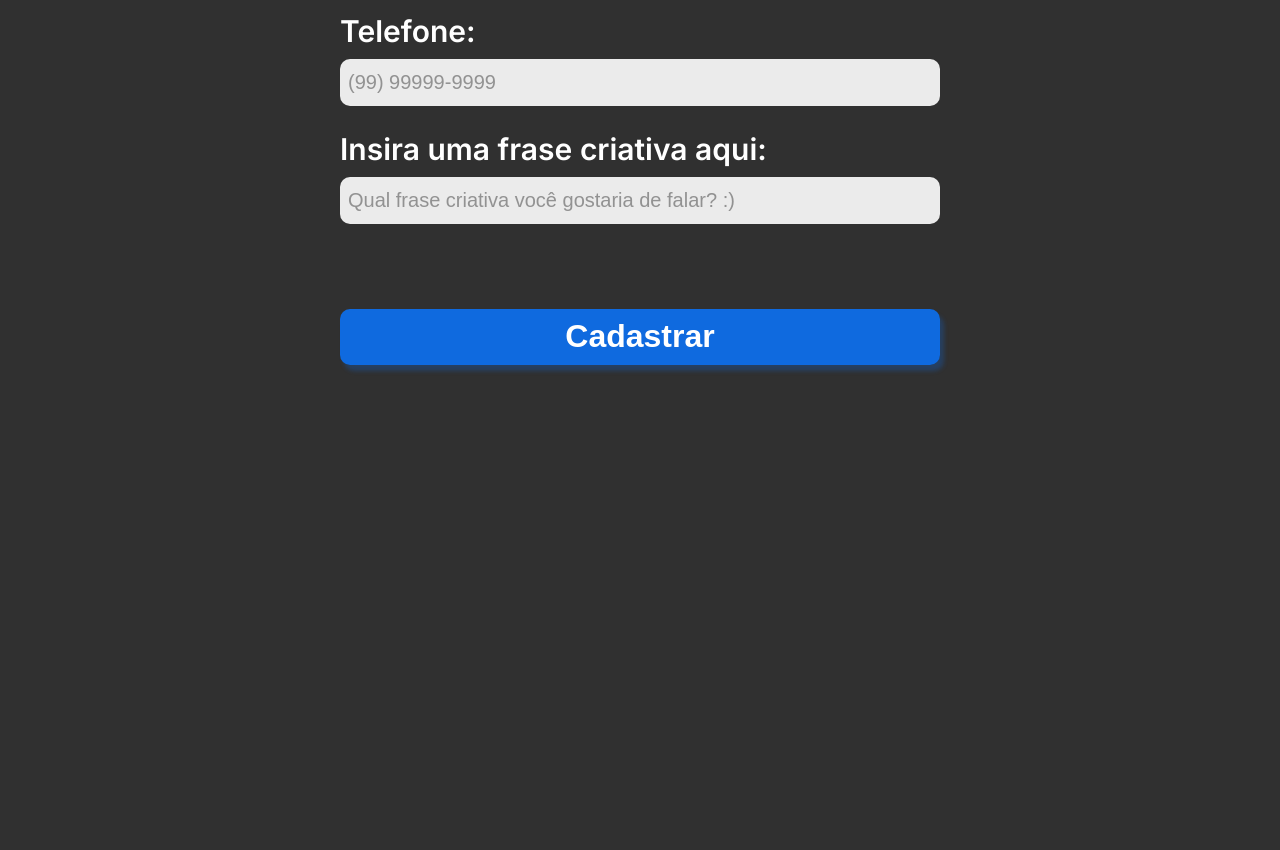
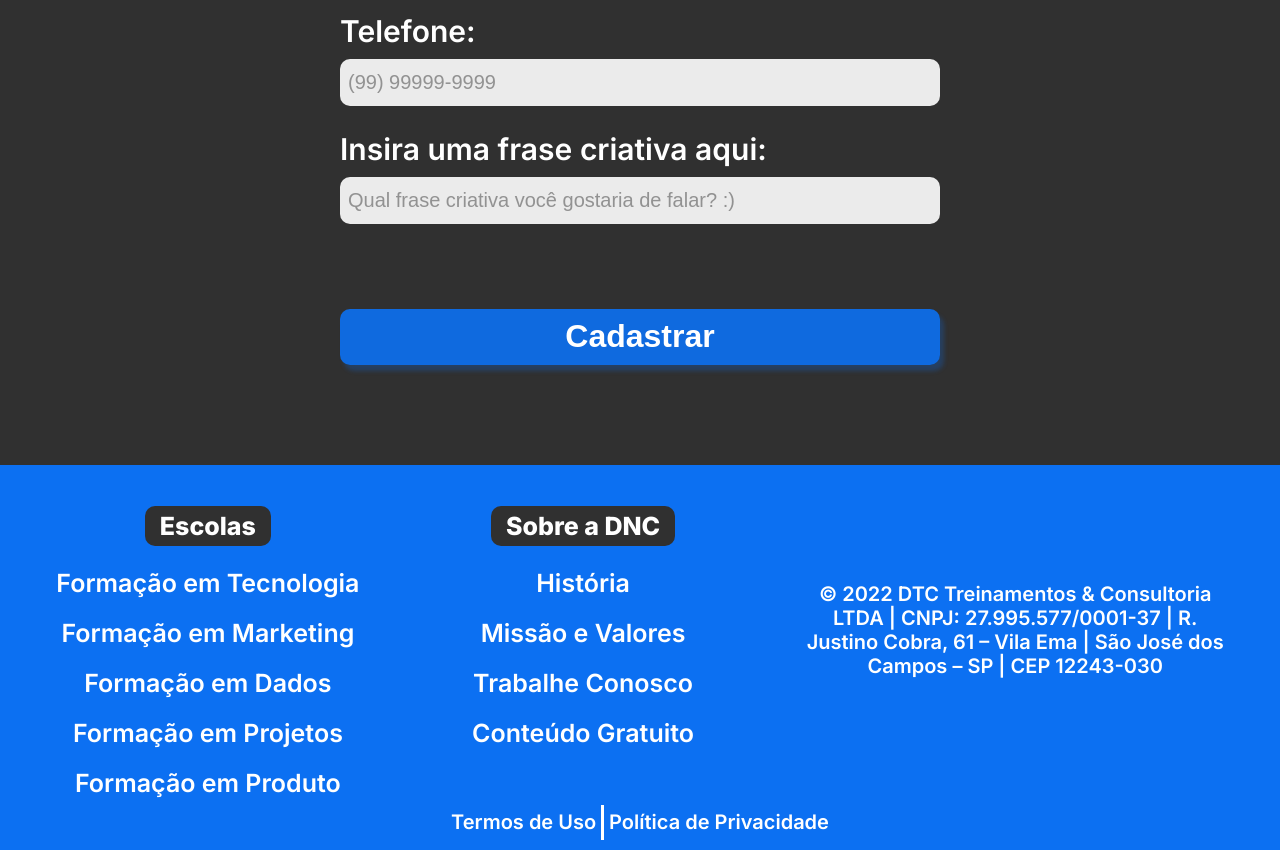
Before and after one commit to xMACIELx/Boot_Camp_DNC, a plain HTML site: page index.html in a window 1280 px wide. Shown: the part 1202-2052 px from the top of the page. Before the commit the page ends 1667 px from the top, so only its background shows below. Drawn offline with Linux system fonts and the light colour scheme.

Commit message:
Estrtura Footer

```diff
--- a/index.html
+++ b/index.html
@@ -73,5 +73,44 @@
             <input type="submit" value="Cadastrar">
         </form>
     </section>
+
+    <footer>
+        <div id="parte01">
+            <nav>
+                <h5>Escolas</h5>
+                <ul>
+                    <li><a href="">Formação em Tecnologia</a></li>
+                    <li><a href="">Formação em Marketing</a></li>
+                    <li><a href="">Formação em Dados</a></li>
+                    <li><a href="">Formação em Projetos</a></li>
+                    <li><a href="">Formação em Produto</a></li>
+                </ul>
+            </nav>
+
+            <nav>
+                <h5>Sobre a DNC</h5>
+                <ul>
+                    <li><a href="">História</a></li>
+                    <li><a href="">Missão e Valores</a></li>
+                    <li><a href="">Trabalhe Conosco</a></li>
+                    <li><a href="">Conteúdo Gratuito</a></li>
+                </ul>
+            </nav>
+
+            <div id="endereço">
+                <p>
+                    © 2022 DTC Treinamentos & Consultoria <br>
+                    LTDA | CNPJ: 27.995.577/0001-37 | R. <br>
+                    Justino Cobra, 61 – Vila Ema | São José dos <br>
+                    Campos – SP | CEP 12243-030
+                </p>
+            </div>
+        </div>
+
+        <div id="parte02">
+            <a href="" id="comBorda">Termos de Uso</a>
+            <a href="">Política de Privacidade</a>
+        </div>
+    </footer>
 </body>
 </html>
--- a/style.css
+++ b/style.css
@@ -163,3 +163,87 @@ section {
                     background-color: rgba(9, 91, 199, 0.9);
                     color: rgb(218, 218, 218);
                 }
+
+footer {
+    width: 100%;
+    background-color: #0C70F2;
+}
+
+    footer #parte01 {
+        display: flex;
+        justify-content: space-around;
+        align-items: center;
+    }
+
+        footer nav {
+            display: flex;
+            flex-direction: column;
+            align-items: center;
+            height: 330px;
+        }
+
+            footer #parte01 h5 {
+                text-align: center;
+                color: white;
+                font-family: "Inter", sans-serif;
+                font-size: 25px;
+                font-weight: 800;
+                background-color: #303030;
+                border-radius: 10px;
+                padding: 5px 15px 5px 15px;
+                margin-bottom: 2px;
+            }
+
+            footer #parte01 ul {
+                list-style: none;
+                margin: 0px;
+                padding: 0px;
+            }
+
+                footer #parte01 ul li {
+                    text-align: center;
+                    font-family: "Inter", sans-serif;
+                    font-size: 25px;
+                    font-weight: 600;
+                    margin: 20px 0px 20px 0px;
+                }
+
+                    footer #parte01 ul li a{
+                        color: white;
+                        text-decoration: none;
+                    }
+
+                    footer #parte01 ul li a:hover {
+                        color: rgb(218, 218, 218);
+                    }
+
+                footer #parte01 #endereço {
+                    font-family: "Inter", sans-serif;
+                    color: white;
+                    text-align: center;
+                    font-size: 20px;
+                    font-weight: 600;
+                }
+
+    footer #parte02 {
+        height: 35px;
+        display: flex;
+        justify-content: center;
+        padding: 10px 0px 10px 0px;
+    }
+        footer #parte02 a {
+            font-family: "Inter", sans-serif;
+            color: white;
+            font-size: 20px;
+            font-weight: 600;
+            text-decoration: none;
+            padding: 5px;
+        }
+
+        footer #parte02 a:hover {
+            color: rgb(218, 218, 218);
+        }
+
+            footer #parte02 #comBorda {
+                border-right: 3px solid white;
+            }
```
